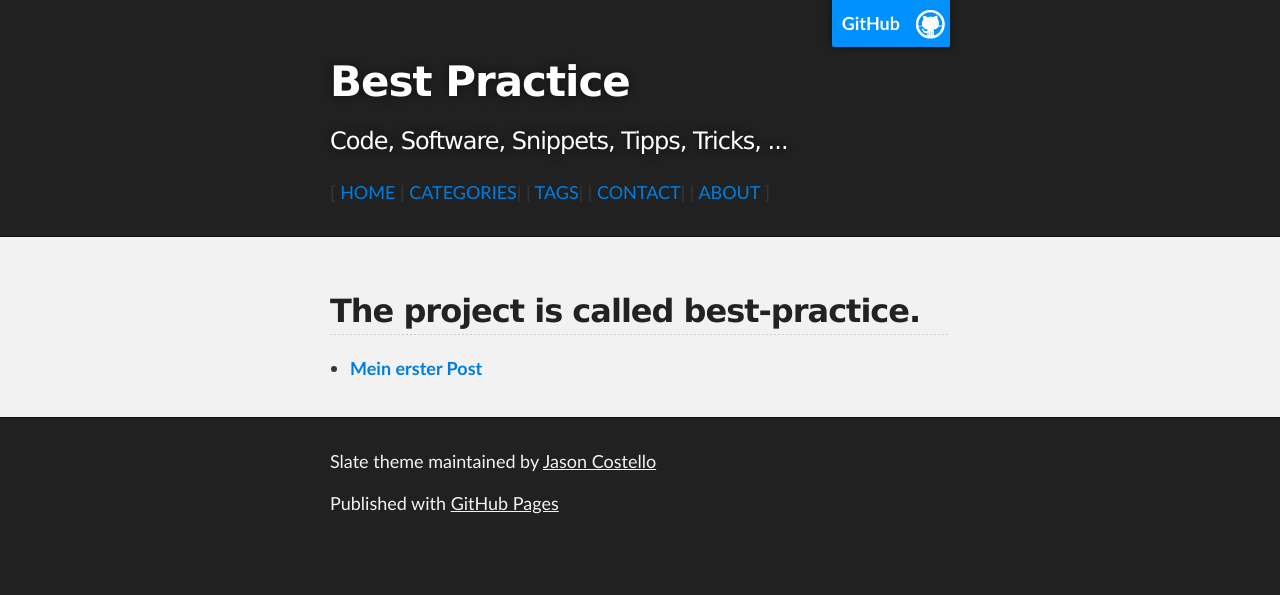
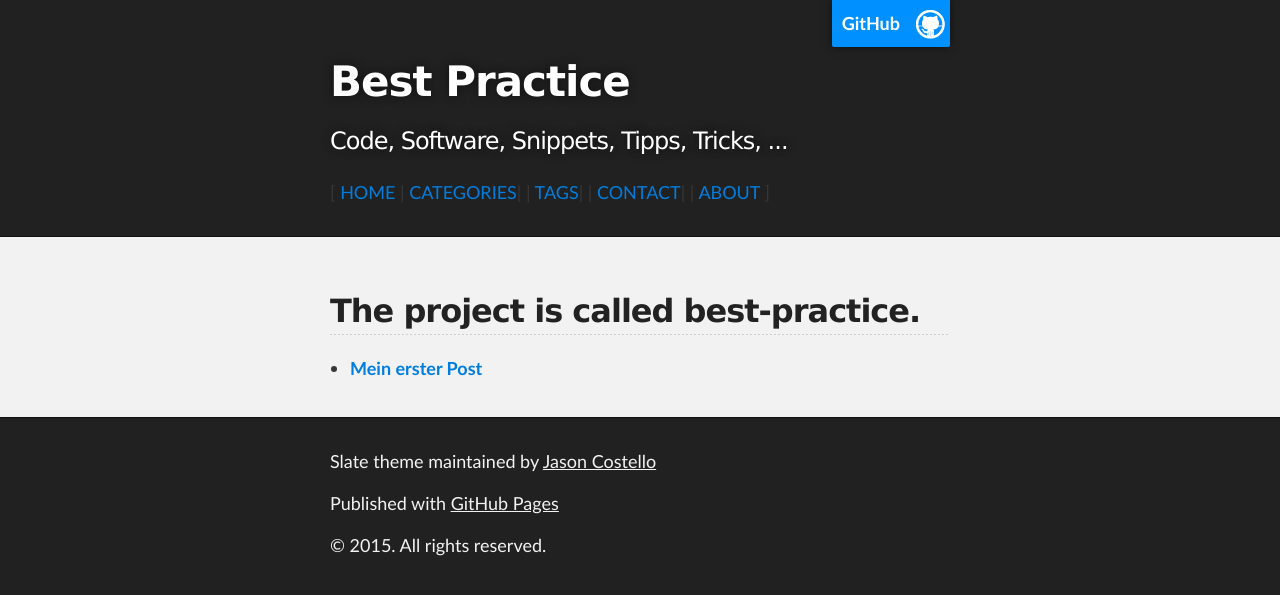
Before and after one commit to cniweb/best-practice, a Jekyll site: the page built from index.html, in a window 1280 px wide. Shown: the top 595 px of the page. Built offline with Jekyll 4.4.1, drawn with Linux system fonts in a browser that asks for light colours; the list of posts is cut into pages by our own code.

Commit message:
Update Template

```diff
--- a/_includes/footer.html
+++ b/_includes/footer.html
@@ -1,7 +1,10 @@
     <div id="footer_wrap" class="outer">
       <footer class="inner">
-        <p class="copyright">Slate theme maintained by <a href="https://github.com/jsncostello">Jason Costello</a></p>
-        <p>Published with <a href="http://pages.github.com">GitHub Pages</a></p>
+        <small>
+          <p>Slate theme maintained by <a href="https://github.com/jsncostello">Jason Costello</a></p>
+          <p>Published with <a href="http://pages.github.com">GitHub Pages</a></p>
+          <p>&copy; <time datetime="{{ site.time | date_to_xmlschema }}">{{ site.time | date: '%Y' }}</time>. All rights reserved.</p>
+        </small>
       </footer>
     </div>
 
```
